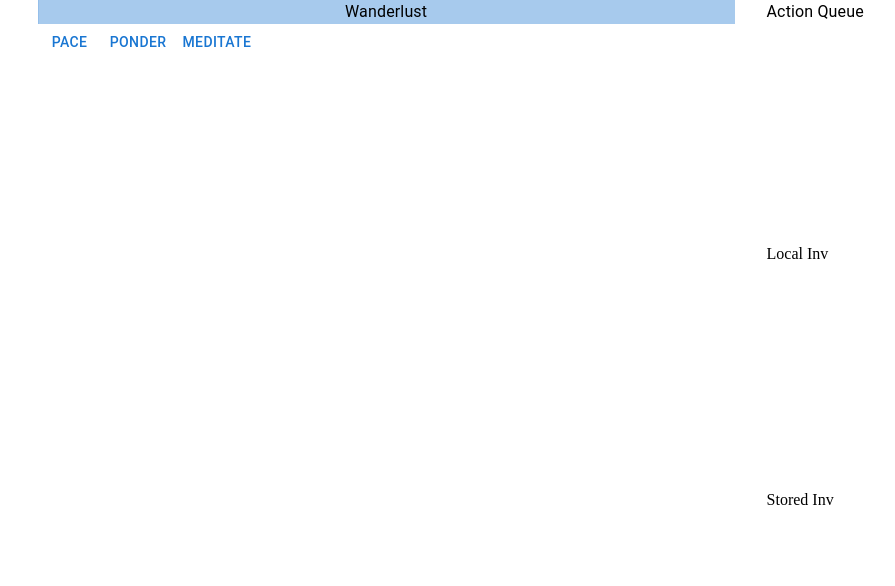
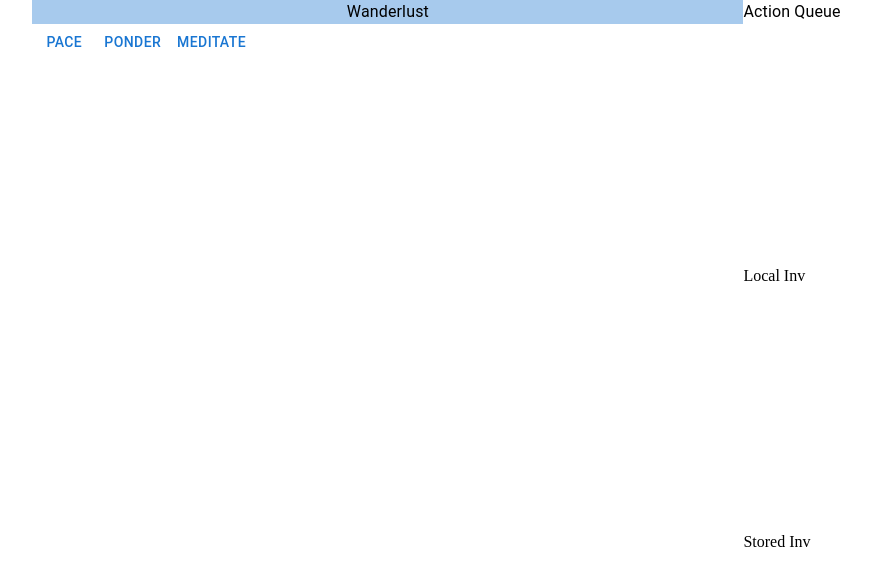
Before and after one commit to SirPrimrose/Eudaimonia, a React (Create React App) app: page / in a window 1280 px wide. Shown: the top 586 px of the page, without its empty margins (181-1076 px from the left). Built offline with nearby package versions, Linux system fonts and the light colour scheme.

Commit message:
Fix page spacing issues and add job creator

```diff
--- a/src/game/Eudaimonia.jsx
+++ b/src/game/Eudaimonia.jsx
@@ -23,12 +23,7 @@ class Eudaimonia extends React.PureComponent {
 
   render() {
     return (
-      <Grid
-        className="eudaimonia"
-        sx={{ height: '100vh' }}
-        container
-        spacing={4}
-      >
+      <Grid className="eudaimonia" container>
         <Grid item xs={2} sx={{ height: '100%' }}>
           <TextPanel />
         </Grid>
--- /dev/null
+++ b/src/game/jobs.js
@@ -0,0 +1,21 @@
+const JOB_NAMES = {
+  PACE: 'Pace',
+};
+
+const pacing = (job) => {
+  console.log('Do pacing');
+  return 0.01;
+};
+
+const JOB_ACTIONS = {
+  [JOB_NAMES.PACE]: pacing,
+};
+
+const createJob = (jobBase) => ({
+  ...jobBase,
+  progress: 0,
+  maxProgress: 100,
+});
+
+// eslint-disable-next-line import/prefer-default-export
+export { JOB_NAMES, JOB_ACTIONS, createJob };
--- a/src/game/layout/GamePanel.jsx
+++ b/src/game/layout/GamePanel.jsx
@@ -1,15 +1,14 @@
 import { Grid } from '@mui/material';
 import React from 'react';
-import PHASES from '../consts';
 import InventoryPanel from './InventoryPanel';
 import PhasePanel from './PhasePanel';
 
 class GamePanel extends React.PureComponent {
   render() {
     return (
-      <Grid sx={{ height: '100%' }} container spacing={4}>
+      <Grid sx={{ height: '100%' }} container>
         <Grid item xs={8}>
-          <PhasePanel phase={PHASES.WANDER} />
+          <PhasePanel />
         </Grid>
         <Grid item xs={4}>
           <InventoryPanel />
--- a/src/game/layout/phases/PreparationPhase.jsx
+++ b/src/game/layout/phases/PreparationPhase.jsx
@@ -13,12 +13,13 @@ import {
   getWanderlust,
 } from '../../../slice/statsSlice';
 import { getProgressValue } from '../../../shared/util';
+import { createJob, JOB_NAMES } from '../../jobs';
 
 class PreparationPhase extends React.PureComponent {
   beginPacing = () => {
     const { addJob } = this.props;
 
-    addJob({ name: 'Pace' });
+    addJob(createJob({ name: JOB_NAMES.PACE }));
   };
 
   beginToWander = () => {
--- a/src/index.css
+++ b/src/index.css
@@ -12,4 +12,5 @@ body {
 
 .eudaimonia {
   overflow: hidden;
+  height: 100vh;
 }
```
